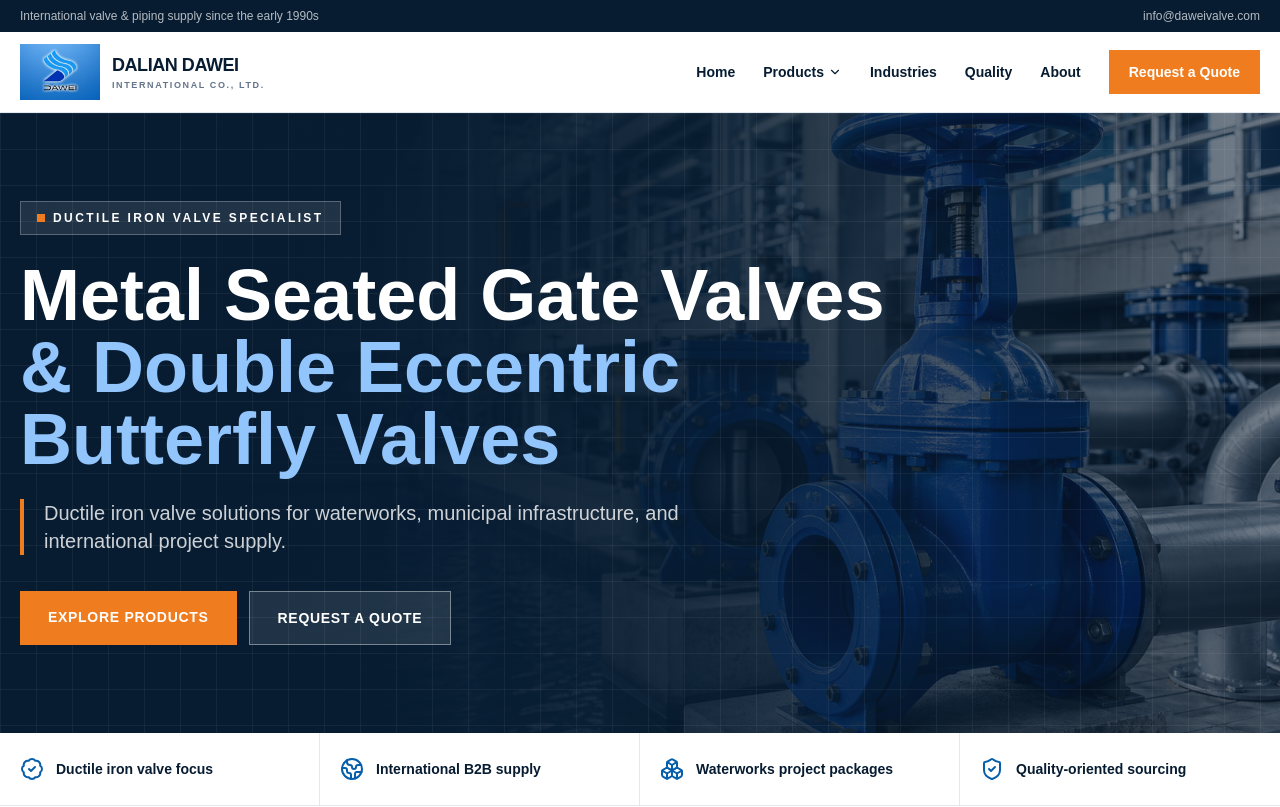
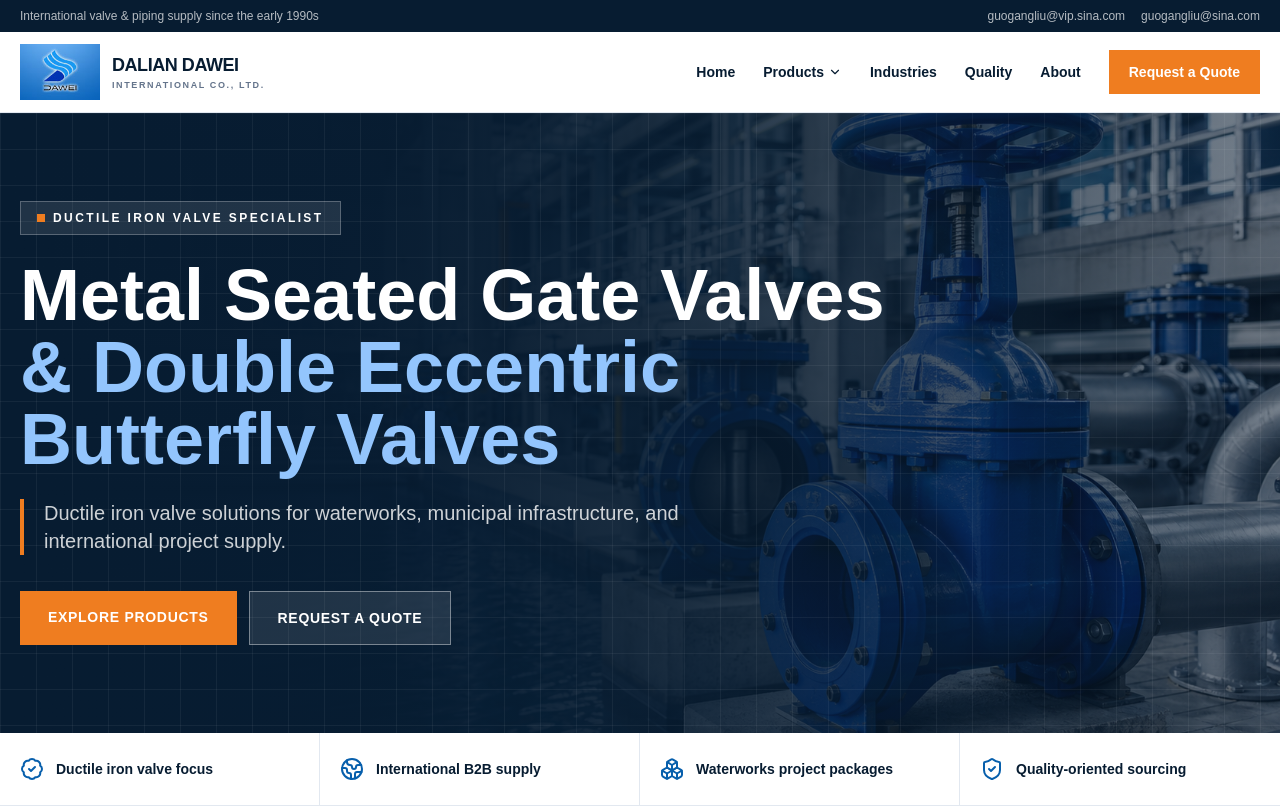
Before and after one commit to unikc/dawei, a Next.js app: page / in a window 1280 px wide. Shown: the top 807 px of the page. Built offline with nearby package versions, Linux system fonts and the light colour scheme.

Commit message:
Update website contact emails

```diff
--- a/components/Footer.tsx
+++ b/components/Footer.tsx
@@ -8,7 +8,7 @@ export function Footer() {
         <div><b className="text-2xl">DALIAN DAWEI</b><p className="mt-4 text-sm leading-7 text-white/60">Focused on ductile iron metal seated gate valves and flanged double eccentric butterfly valves for international B2B customers.</p></div>
         <div><h3 className="mb-4 text-sm font-bold uppercase tracking-widest text-signal">Core Products</h3>{products.slice(0,5).map(p=><Link className="mb-2 block text-sm text-white/65 hover:text-white" href={`/products/${p.slug}`} key={p.slug}>{p.name}</Link>)}</div>
         <div><h3 className="mb-4 text-sm font-bold uppercase tracking-widest text-signal">Company</h3>{["Products","Industries","Quality","About","Contact"].map(x=><Link className="mb-2 block text-sm text-white/65 hover:text-white" href={`/${x.toLowerCase()}`} key={x}>{x}</Link>)}</div>
-        <div><h3 className="mb-4 text-sm font-bold uppercase tracking-widest text-signal">Start an RFQ</h3><p className="text-sm leading-7 text-white/65">Send your valve list, technical specifications, quantities, and target delivery date.</p><a className="mt-5 inline-block border border-white/30 px-5 py-3 text-sm font-bold" href="mailto:info@daweivalve.com">info@daweivalve.com</a></div>
+        <div><h3 className="mb-4 text-sm font-bold uppercase tracking-widest text-signal">Start an RFQ</h3><p className="text-sm leading-7 text-white/65">Send your valve list, technical specifications, quantities, and target delivery date.</p><div className="mt-5 grid gap-2 text-sm font-bold"><a className="border border-white/30 px-5 py-3" href="mailto:guogangliu@vip.sina.com">guogangliu@vip.sina.com</a><a className="border border-white/30 px-5 py-3" href="mailto:guogangliu@sina.com">guogangliu@sina.com</a></div></div>
       </div>
       <div className="border-t border-white/10 px-5 py-5 text-center text-xs text-white/40">© 2026 Dalian Dawei International Co., Ltd. All rights reserved.</div>
     </footer>
--- a/components/Header.tsx
+++ b/components/Header.tsx
@@ -11,7 +11,7 @@ export function Header() {
   return (
     <>
       <div className="bg-navy px-5 py-2 text-xs text-white/70">
-        <div className="mx-auto flex max-w-7xl justify-between"><span>International valve & piping supply since the early 1990s</span><a href="mailto:info@daweivalve.com">info@daweivalve.com</a></div>
+        <div className="mx-auto flex max-w-7xl justify-between gap-4"><span>International valve & piping supply since the early 1990s</span><span className="flex flex-wrap justify-end gap-x-4"><a href="mailto:guogangliu@vip.sina.com">guogangliu@vip.sina.com</a><a href="mailto:guogangliu@sina.com">guogangliu@sina.com</a></span></div>
       </div>
       <header className="sticky top-0 z-50 border-b border-slate-200 bg-white/95 backdrop-blur">
         <div className="mx-auto flex h-20 max-w-7xl items-center justify-between px-5">
--- a/public/legacy/contact.html
+++ b/public/legacy/contact.html
@@ -1,2 +1,2 @@
 <!doctype html><html><head><meta charset="utf-8"><title>Contact - Dalian Dawei</title><link rel="stylesheet" href="legacy.css"></head><body>
-<a class="back" href="/">Return to New Site</a><div class="site"><div class="header"><img src="images/sitelogo.jpg"><img src="images/topbanner.jpg"></div><div class="body"><div class="side"><img src="images/l_m_top.gif"><a href="index.html"><img src="images/lm_home1.gif"></a><a href="profile.html"><img src="images/lm_about1.gif"></a><a href="products.html"><img src="images/lm_product1.gif"></a><a href="quality.html"><img src="images/lm_quality1.gif"></a><a href="contact.html"><img src="images/lm_contact1.gif"></a></div><div class="main"><div class="welcome">Welcome to WWW.DAWEIVALVE.COM</div><div class="content"><h1>CONTACT US</h1><p style="text-align:center;line-height:2"><b>Dalian Dawei International Co., Ltd.</b><br>Address: #11, 18th floor, No.171, Luxun Road, Dalian, China.<br>Postal Code: 116001<br>Tel: 86-411-82783480<br>Fax: 86-411-82783342<br>E-mail: info@daweivalve.com<br>Homepage: http://www.daweivalve.com</p><h2>Feedback</h2><p>Name: _________________________________</p><p>Company: ______________________________</p><p>E-mail: ________________________________</p><p>Message:</p><p style="border:1px solid #999;height:100px"></p></div></div></div></div></body></html>
+<a class="back" href="/">Return to New Site</a><div class="site"><div class="header"><img src="images/sitelogo.jpg"><img src="images/topbanner.jpg"></div><div class="body"><div class="side"><img src="images/l_m_top.gif"><a href="index.html"><img src="images/lm_home1.gif"></a><a href="profile.html"><img src="images/lm_about1.gif"></a><a href="products.html"><img src="images/lm_product1.gif"></a><a href="quality.html"><img src="images/lm_quality1.gif"></a><a href="contact.html"><img src="images/lm_contact1.gif"></a></div><div class="main"><div class="welcome">Welcome to WWW.DAWEIVALVE.COM</div><div class="content"><h1>CONTACT US</h1><p style="text-align:center;line-height:2"><b>Dalian Dawei International Co., Ltd.</b><br>Address: #11, 18th floor, No.171, Luxun Road, Dalian, China.<br>Postal Code: 116001<br>Tel: 86-411-82783480<br>Fax: 86-411-82783342<br>E-mail: guogangliu@vip.sina.com / guogangliu@sina.com<br>Homepage: http://www.daweivalve.com</p><h2>Feedback</h2><p>Name: _________________________________</p><p>Company: ______________________________</p><p>E-mail: ________________________________</p><p>Message:</p><p style="border:1px solid #999;height:100px"></p></div></div></div></div></body></html>
--- a/public/legacy/index.html
+++ b/public/legacy/index.html
@@ -1,4 +1,4 @@
 <!doctype html><html><head><meta charset="utf-8"><title>Dalian Dawei International Co., Ltd - Legacy Snapshot</title><link rel="stylesheet" href="legacy.css"></head><body>
 <a class="back" href="/">Return to New Site</a><div class="site"><div class="header"><img src="images/sitelogo.jpg" width="191" height="93"><img src="images/topbanner.jpg" width="587" height="93"></div><div class="body">
 <div class="side"><img src="images/l_m_top.gif"><a href="index.html"><img src="images/lm_home1.gif"></a><a href="profile.html"><img src="images/lm_about1.gif"></a><a href="products.html"><img src="images/lm_product1.gif"></a><a href="quality.html"><img src="images/lm_quality1.gif"></a><a href="contact.html"><img src="images/lm_contact2.gif"></a></div>
-<div class="main"><div class="welcome">Welcome to WWW.DAWEIVALVE.COM</div><div class="content homegrid"><div><img src="images/mainphoto1.gif" width="337" height="128"><div class="intro"><p>Dalian Dawei International Co., Ltd is a China's company that has become one of leading suppliers of various industrial valves, fittings, flanges, pipe, relative piping accessories, various castings and forgings.</p><p>Established in early 90s as a special manufacturer and supplier of industrial products, we have developed more than 9000 items of products serving chemical and petrochemical, power generation oil and gas, pulp and paper, food processing, mining and ship building, civil construction, etc.</p><p style="text-align:right"><a href="profile.html">view all &gt;</a></p></div></div><div class="flashstack"><img src="flashl/top/1.png"><img src="flashl/center/1.png"><img src="flashl/end/未命名-4.png"></div></div><div class="footer"><img src="images/certification.gif"><p>© 2003-2004 Dalian Dawei International Co., Ltd. All rights reserved.<br>Address: #11, 18th floor, No.171, Luxun Road, Dalian, China.<br>Tel: 86-411-82783480 Fax: 86-411-82783342<br>E-mail: info@daweivalve.com</p></div></div></div></div></body></html>
+<div class="main"><div class="welcome">Welcome to WWW.DAWEIVALVE.COM</div><div class="content homegrid"><div><img src="images/mainphoto1.gif" width="337" height="128"><div class="intro"><p>Dalian Dawei International Co., Ltd is a China's company that has become one of leading suppliers of various industrial valves, fittings, flanges, pipe, relative piping accessories, various castings and forgings.</p><p>Established in early 90s as a special manufacturer and supplier of industrial products, we have developed more than 9000 items of products serving chemical and petrochemical, power generation oil and gas, pulp and paper, food processing, mining and ship building, civil construction, etc.</p><p style="text-align:right"><a href="profile.html">view all &gt;</a></p></div></div><div class="flashstack"><img src="flashl/top/1.png"><img src="flashl/center/1.png"><img src="flashl/end/未命名-4.png"></div></div><div class="footer"><img src="images/certification.gif"><p>© 2003-2004 Dalian Dawei International Co., Ltd. All rights reserved.<br>Address: #11, 18th floor, No.171, Luxun Road, Dalian, China.<br>Tel: 86-411-82783480 Fax: 86-411-82783342<br>E-mail: guogangliu@vip.sina.com / guogangliu@sina.com</p></div></div></div></div></body></html>
```
Also changed, not shown: app/contact/page.tsx (+1 -1 lines).
